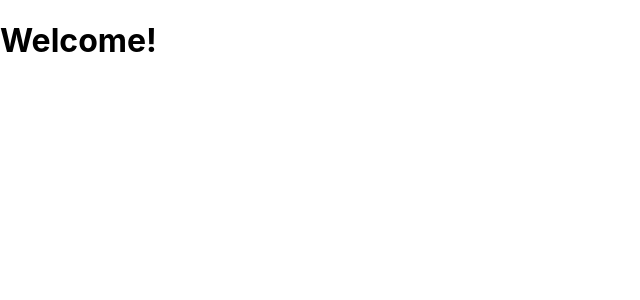
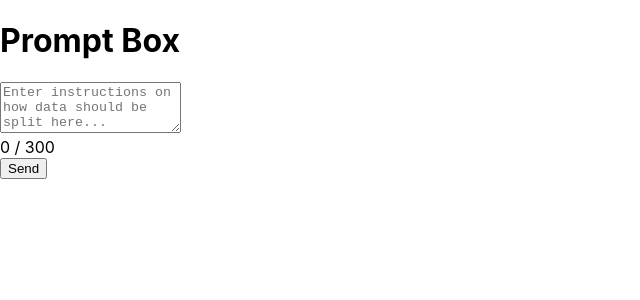
Before and after one commit to kyle-t01/dataset_splitter_with_ai, a React (Create React App) app in the folder frontend/: page / in a window 1280 px wide. Shown: the top 300 px of the page, without its empty margins (0-640 px from the left). Built offline with nearby package versions, Linux system fonts and the light colour scheme.

Commit message:
prompt box now visible in app homepage

```diff
--- a/frontend/src/App.js
+++ b/frontend/src/App.js
@@ -1,10 +1,33 @@
 import logo from './logo.svg';
 import './App.css';
+import { useEffect, useState } from 'react';
+// components
+import PromptBox from "./components/PromptBox"
 
 function App() {
+  const [prompt, setPrompt] = useState(null);
+
+  useEffect(() => {
+
+  }, []);
+
+  const handleOnResponse = async (res) => {
+    console.log("handle on response")
+    if (!res) {
+      console.log("NO response")
+      return;
+    }
+    console.log("response object", res);
+  }
+
+  const handleOnPromptChanged = () => {
+    console.log("prompt changed")
+  }
+
   return (
     <div className="App">
-      <h1>Welcome!</h1>
+      <h1>Prompt Box</h1>
+      <PromptBox onReponse={handleOnResponse} onPromptChanged={handleOnPromptChanged} />
     </div>
   );
 }
```
